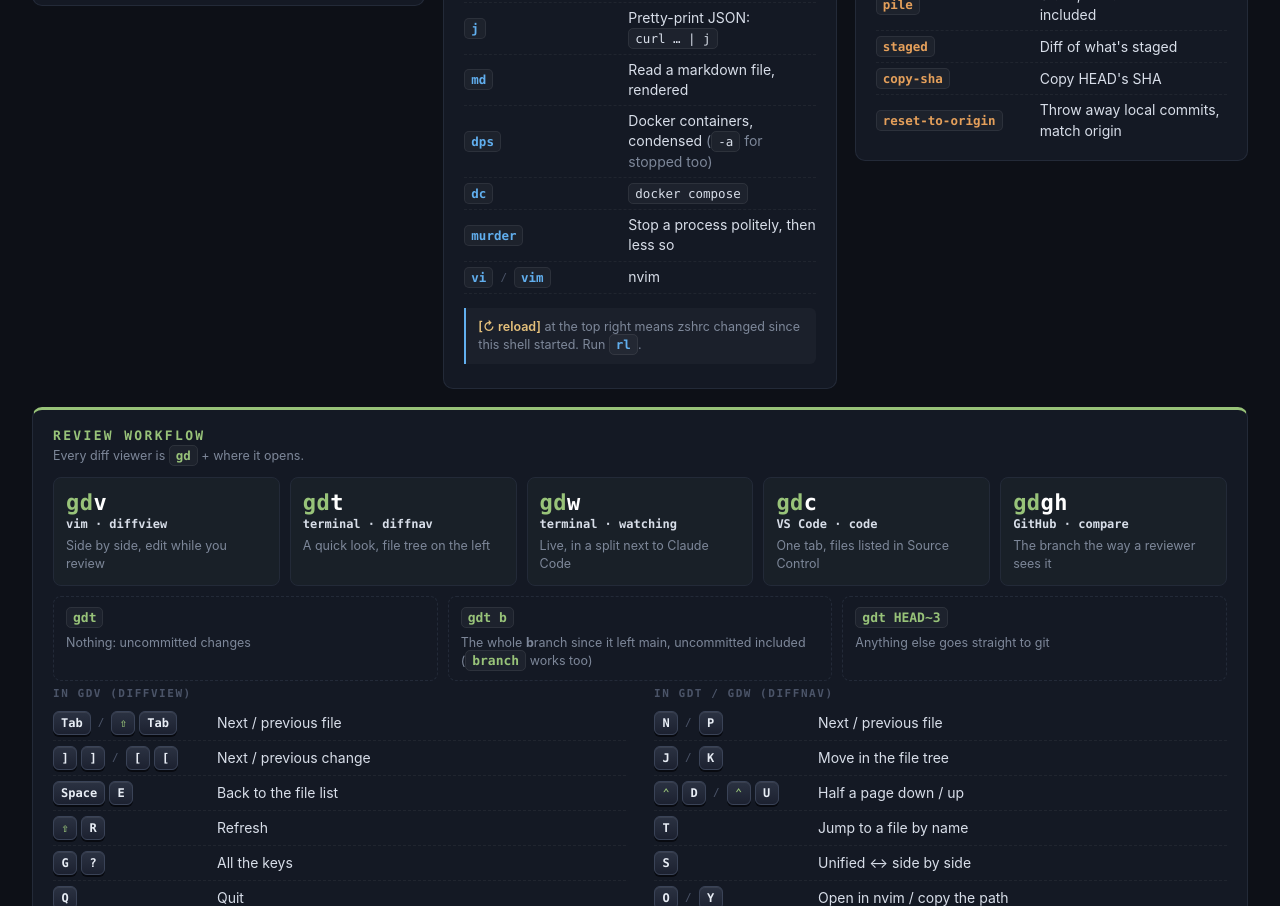
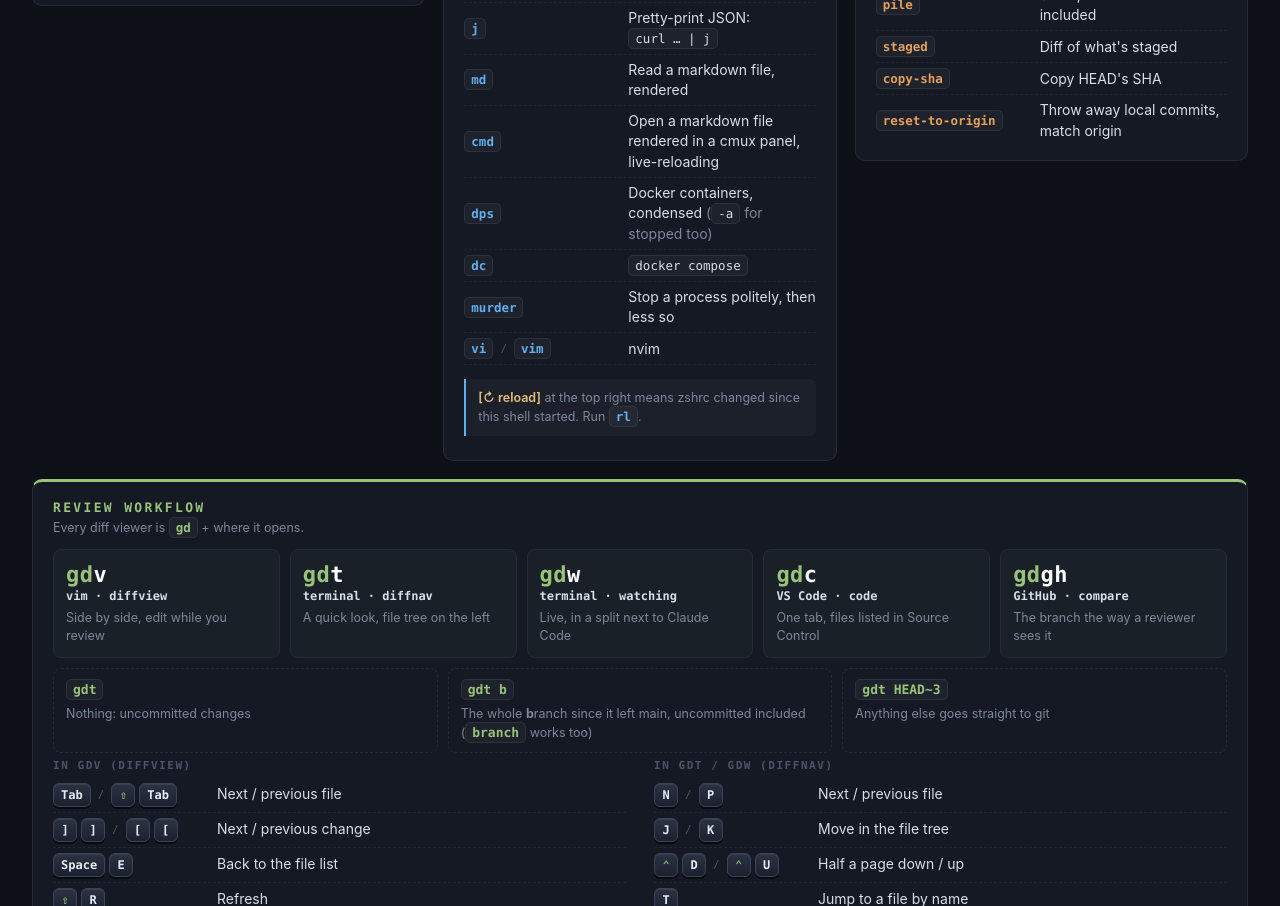
Before and after one commit to akowalz/dotfiles, a plain HTML site: page command-center.html in a window 1280 px wide. Shown: the part 901-1807 px from the top of the page. Drawn offline with Linux system fonts and the light colour scheme.

Commit message:
zsh: cmd opens a markdown file in cmux's viewer
cmd runs `cmux markdown`, which shows the file rendered in a panel beside
the terminal and reloads it when the file changes. Listed on the command
center next to md.

Co-Authored-By: Claude Opus 5.5 <noreply@anthropic.com>

```diff
--- a/command-center.html
+++ b/command-center.html
@@ -205,6 +205,7 @@
     <div class="row"><div class="keys"><code>ll</code></div><div class="desc"><code>ls -al</code></div></div>
     <div class="row"><div class="keys"><code>j</code></div><div class="desc">Pretty-print JSON: <code>curl … | j</code></div></div>
     <div class="row"><div class="keys"><code>md</code></div><div class="desc">Read a markdown file, rendered</div></div>
+    <div class="row"><div class="keys"><code>cmd</code></div><div class="desc">Open a markdown file rendered in a cmux panel, live-reloading</div></div>
     <div class="row"><div class="keys"><code>dps</code></div><div class="desc">Docker containers, condensed <em>(<code>-a</code> for stopped too)</em></div></div>
     <div class="row"><div class="keys"><code>dc</code></div><div class="desc"><code>docker compose</code></div></div>
     <div class="row"><div class="keys"><code>murder</code></div><div class="desc">Stop a process politely, then less so</div></div>
```
Also changed, not shown: 1 other file.
